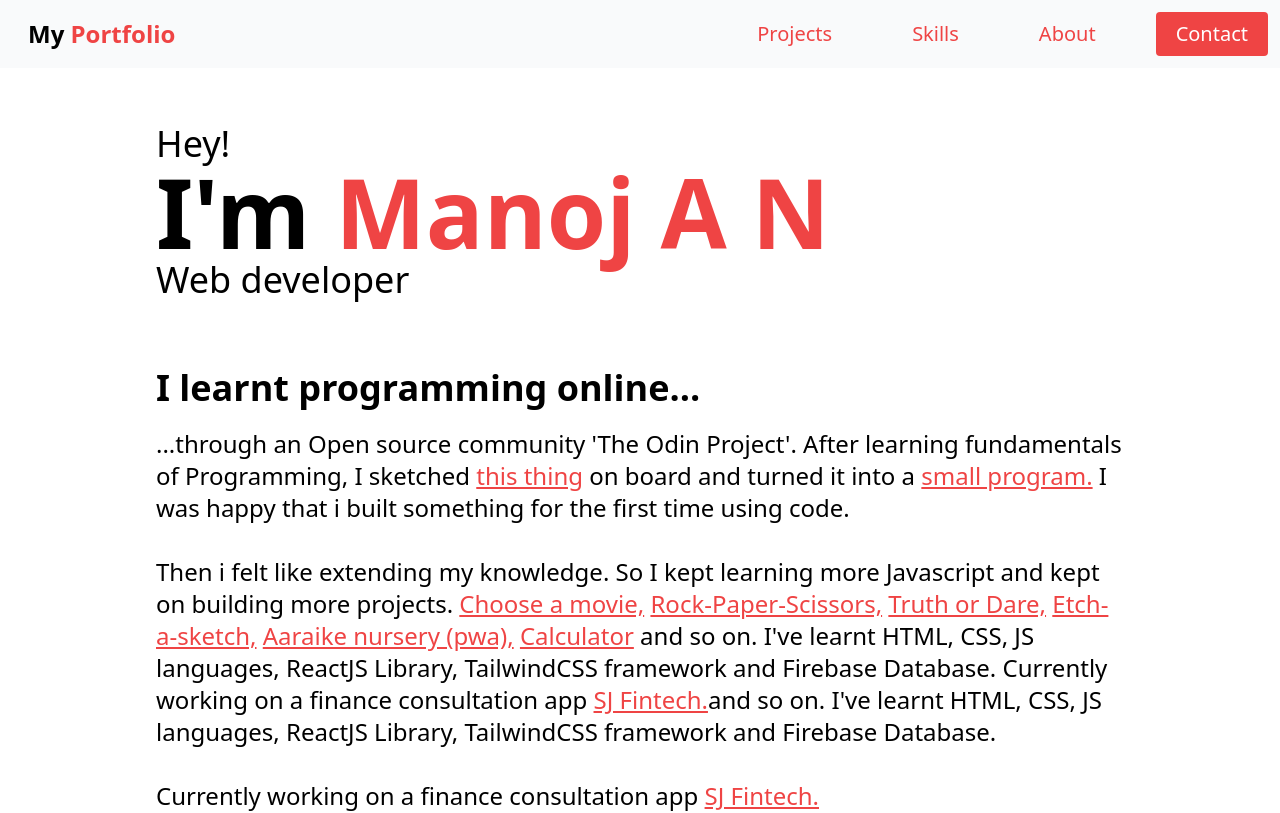
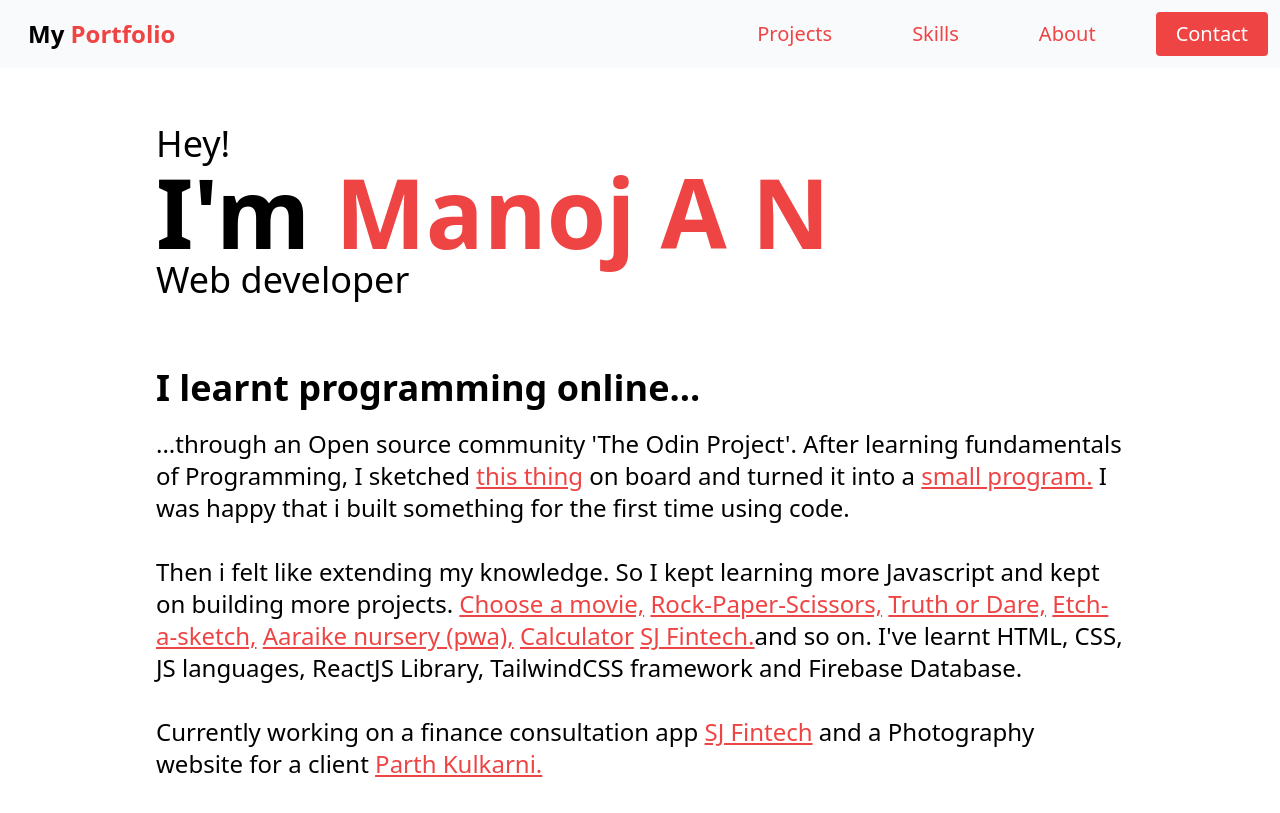
Before and after one commit to manoj7019/man-codes, a React (Vite) app: page / in a window 1280 px wide. Shown: the top 813 px of the page. Built offline with nearby package versions, Linux system fonts and the light colour scheme.

Commit message:
add one more link

```diff
--- a/src/Components/Hero1.jsx
+++ b/src/Components/Hero1.jsx
@@ -25,14 +25,15 @@ const Hero = () => {
         <a className='cursor:pointer text-red-500' href='https://aaraike-nursery.netlify.app/' > <u>Aaraike nursery (pwa),</u> </a>
         <a className='cursor:pointer text-red-500' href='https://manoj7019.github.io/Calculator/' > <u>Calculator</u> </a>
 
-        and so on. I've learnt HTML, CSS, JS languages, ReactJS Library, TailwindCSS framework and Firebase Database. Currently working on a finance consultation app
         <a className='cursor:pointer text-red-500' href='https://sjfintech.in/'> <u>SJ Fintech.</u></a>
 
         and so on. I've learnt HTML, CSS, JS languages, ReactJS Library, TailwindCSS framework and Firebase Database.
         <br></br>
         <br></br>
         Currently working on a finance consultation app
-        <a className='cursor:pointer text-red-500' href='https://sjfintech.in/' > <u>SJ Fintech.</u> </a>
+        <a className='cursor:pointer text-red-500' href='https://sjfintech.in/' > <u>SJ Fintech</u> </a>
+        and a Photography website for a client
+        <a className='cursor:pointer text-red-500' href='https://partofparth.netlify.app/' > <u>Parth Kulkarni.</u> </a>
       </p>
     </div>
   )
```
Also changed, not shown: salesLetter.txt (added), 1 other file (tests, documents, lock files or other folders).
